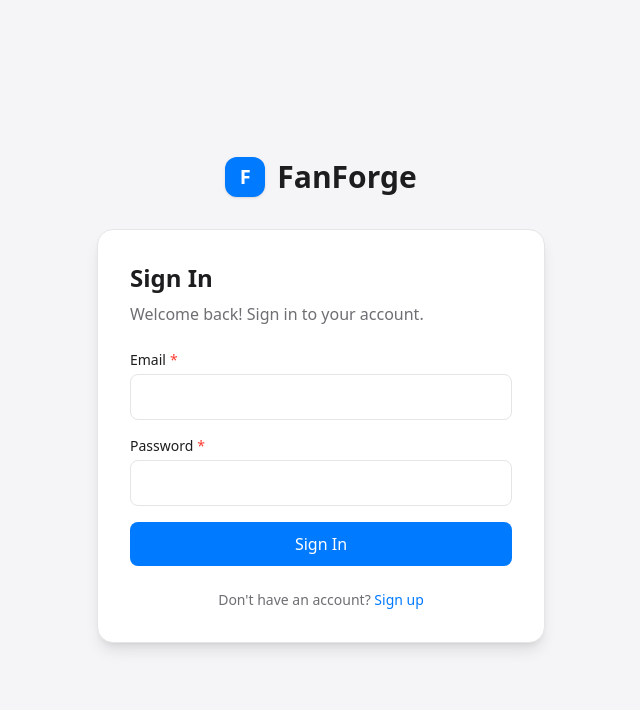
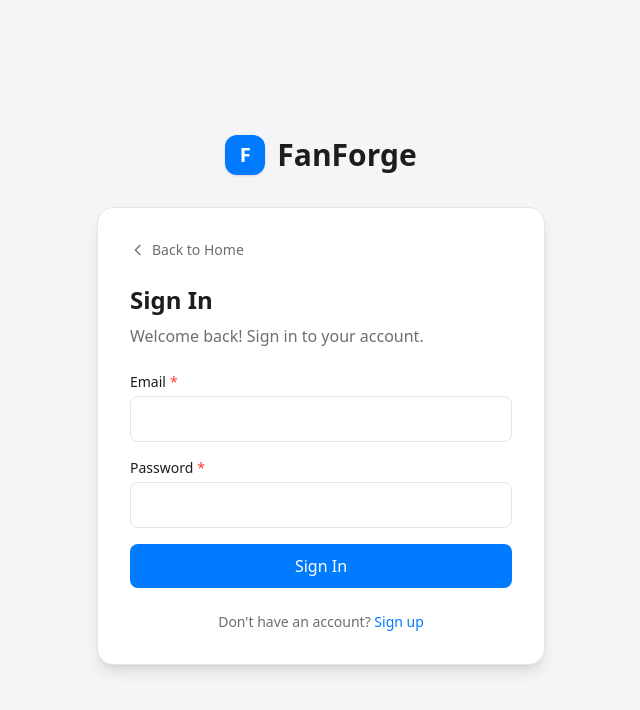
Before and after one commit to ali44ashhad/fanforge-frontend, a React (Vite) app: page /login in a window 1280 px wide. Shown: the top 710 px of the page, without its empty margins (319-959 px from the left). Built offline with nearby package versions, Linux system fonts and the light colour scheme; no server answers.

Commit message:
add back to home in login and signup page

```diff
--- a/src/components/common/Sidebar.jsx
+++ b/src/components/common/Sidebar.jsx
@@ -193,13 +193,22 @@
 // export default Sidebar;
 
 import React from 'react';
-import { Link, useLocation } from 'react-router-dom';
+import { Link, useLocation, useNavigate } from 'react-router-dom';
 import PropTypes from 'prop-types';
 import { useAuth } from '../../hooks/useAuth';
+import { useNotifications } from '../../context/NotificationContext';
 
 const Sidebar = ({ userRole = 'buyer' }) => {
   const location = useLocation();
-  const { user } = useAuth();
+  const navigate = useNavigate();
+  const { user, logout } = useAuth();
+  const { notify } = useNotifications();
+
+  const handleSignOut = () => {
+    logout();
+    notify('Logged out successfully', { type: 'success' });
+    navigate('/');
+  };
 
   const getNavItems = () => {
     const baseItems = [
@@ -361,7 +370,11 @@ const Sidebar = ({ userRole = 'buyer' }) => {
 
       {/* Logout */}
       <div className="p-4 border-t border-[#E5E5E7] mt-auto">
-        <button className="flex items-center w-full text-left text-[#FF3B30] hover:text-[#D70015] px-3 py-2.5 rounded-lg hover:bg-[#FFEBE9] transition-colors focus:outline-none focus:ring-2 focus:ring-[#FF3B30]">
+        <button
+          type="button"
+          onClick={handleSignOut}
+          className="flex items-center w-full text-left text-[#FF3B30] hover:text-[#D70015] px-3 py-2.5 rounded-lg hover:bg-[#FFEBE9] transition-colors focus:outline-none focus:ring-2 focus:ring-[#FF3B30]"
+        >
           <svg className="w-5 h-5" fill="none" stroke="currentColor" viewBox="0 0 24 24">
             <path strokeLinecap="round" strokeLinejoin="round" strokeWidth={2} d="M17 16l4-4m0 0l-4-4m4 4H7m6 4v1a3 3 0 01-3 3H6a3 3 0 01-3-3V7a3 3 0 013-3h4a3 3 0 013 3v1" />
           </svg>
--- a/src/pages/auth/Login.jsx
+++ b/src/pages/auth/Login.jsx
@@ -132,6 +132,15 @@ export default function Login() {
 
   return (
     <div>
+      <Link
+        to="/"
+        className="inline-flex items-center gap-1.5 text-sm text-[#6E6E73] hover:text-[#007AFF] transition-colors mb-6"
+      >
+        <svg className="w-4 h-4" fill="none" stroke="currentColor" viewBox="0 0 24 24">
+          <path strokeLinecap="round" strokeLinejoin="round" strokeWidth={2} d="M15 19l-7-7 7-7" />
+        </svg>
+        Back to Home
+      </Link>
       <h2 className="text-2xl font-bold text-[#1D1D1F] mb-2">Sign In</h2>
       <p className="text-[#6E6E73] mb-6">
         Welcome back! Sign in to your account.
--- a/src/pages/auth/Register.jsx
+++ b/src/pages/auth/Register.jsx
@@ -172,6 +172,15 @@ export default function Register() {
 
   return (
     <div>
+      <Link
+        to="/"
+        className="inline-flex items-center gap-1.5 text-sm text-[#6E6E73] hover:text-[#007AFF] transition-colors mb-6"
+      >
+        <svg className="w-4 h-4" fill="none" stroke="currentColor" viewBox="0 0 24 24">
+          <path strokeLinecap="round" strokeLinejoin="round" strokeWidth={2} d="M15 19l-7-7 7-7" />
+        </svg>
+        Back to Home
+      </Link>
       <h2 className="text-2xl font-bold text-[#1D1D1F] mb-2">Create Account</h2>
       <p className="text-[#6E6E73] mb-6">
         Join FanForge and start buying or selling today.
```
